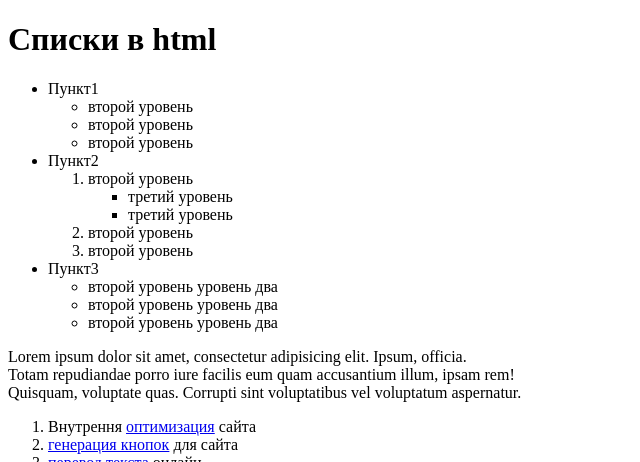
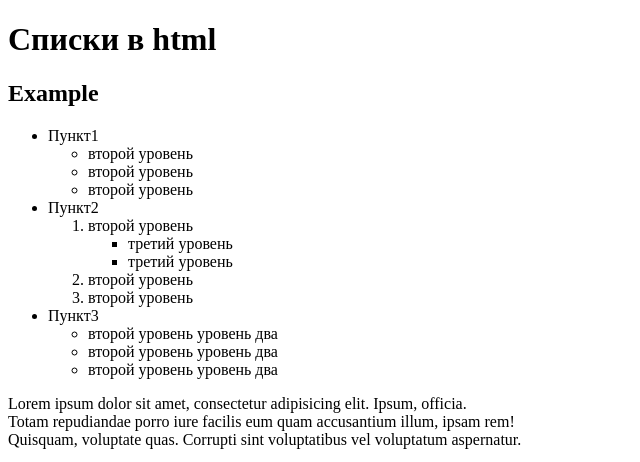
Before and after one commit to kk-developer92/test1, a plain HTML site: page index.html in a window 1280 px wide. Shown: the top 462 px of the page, without its empty margins (0-640 px from the left). Drawn offline with Linux system fonts and the light colour scheme.

Commit message:
Update index.html

```diff
--- a/index.html
+++ b/index.html
@@ -7,6 +7,7 @@
 </head>
 <body>
     <h1>Списки в html</h1>
+    <h2>Example</h2>
 
     <!-- Маркерованный список -->
     <ul>
```
